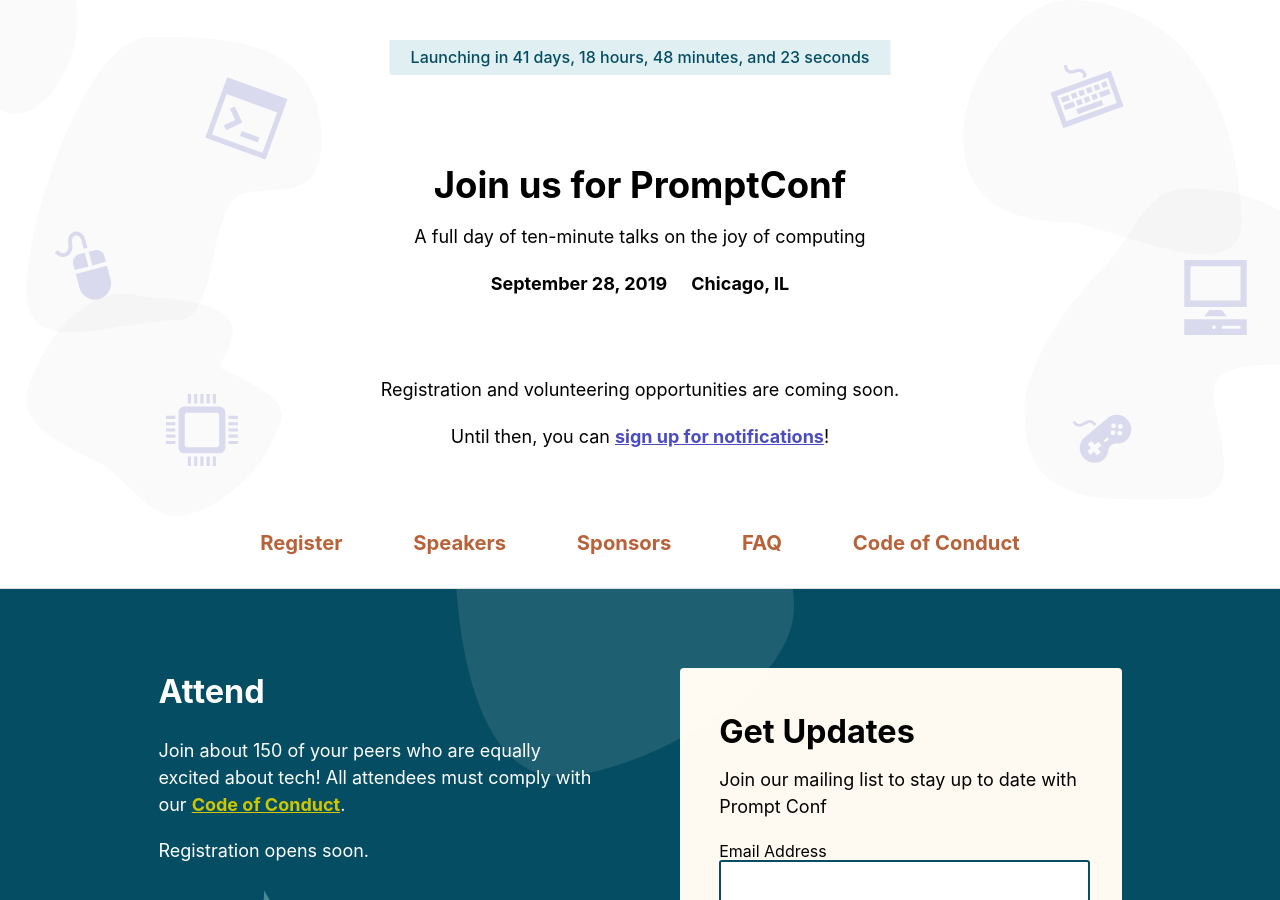
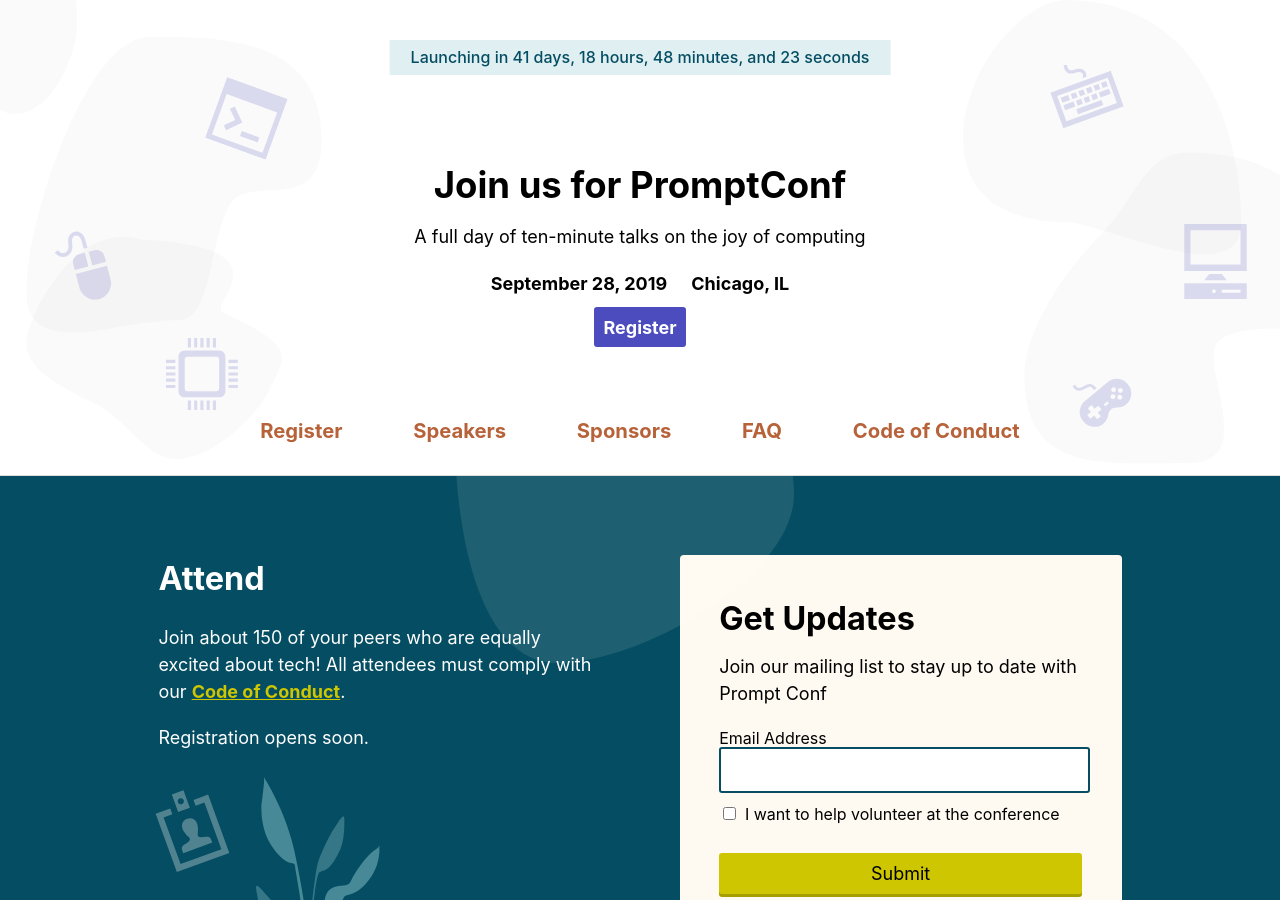
Before and after one commit to promptconf/promptconf.github.io, a Jekyll site: the page built from index.html, in a window 1280 px wide and 900 px high. Built offline with Jekyll 4.4.1, drawn with Linux system fonts in a browser that asks for light colours; some web fonts are replaced; comment, search, counter and statistics services are not loaded.

Commit message:
add registration

```diff
--- a/_includes/header.html
+++ b/_includes/header.html
@@ -12,11 +12,7 @@
         <p>A full day of ten-minute talks on the joy of computing</p>
         <p class='header__date-loc'><span>September 28, 2019</span> Chicago, IL</p>
 
-        <div class='header__cta'>
-            <p>Registration and volunteering opportunities are coming soon.</p>
-
-            <p>Until then, you can <a class='gtm-cta' href='#email'>sign up for notifications</a>!</p>
-        </div>
+        <a class='button gtm-cta' href='https://ti.to/prompt-conf/2019'>Register</a>
 
         <div class="ellipse ellipse--left-a"></div>
         <div class="ellipse ellipse--left-b">
```
